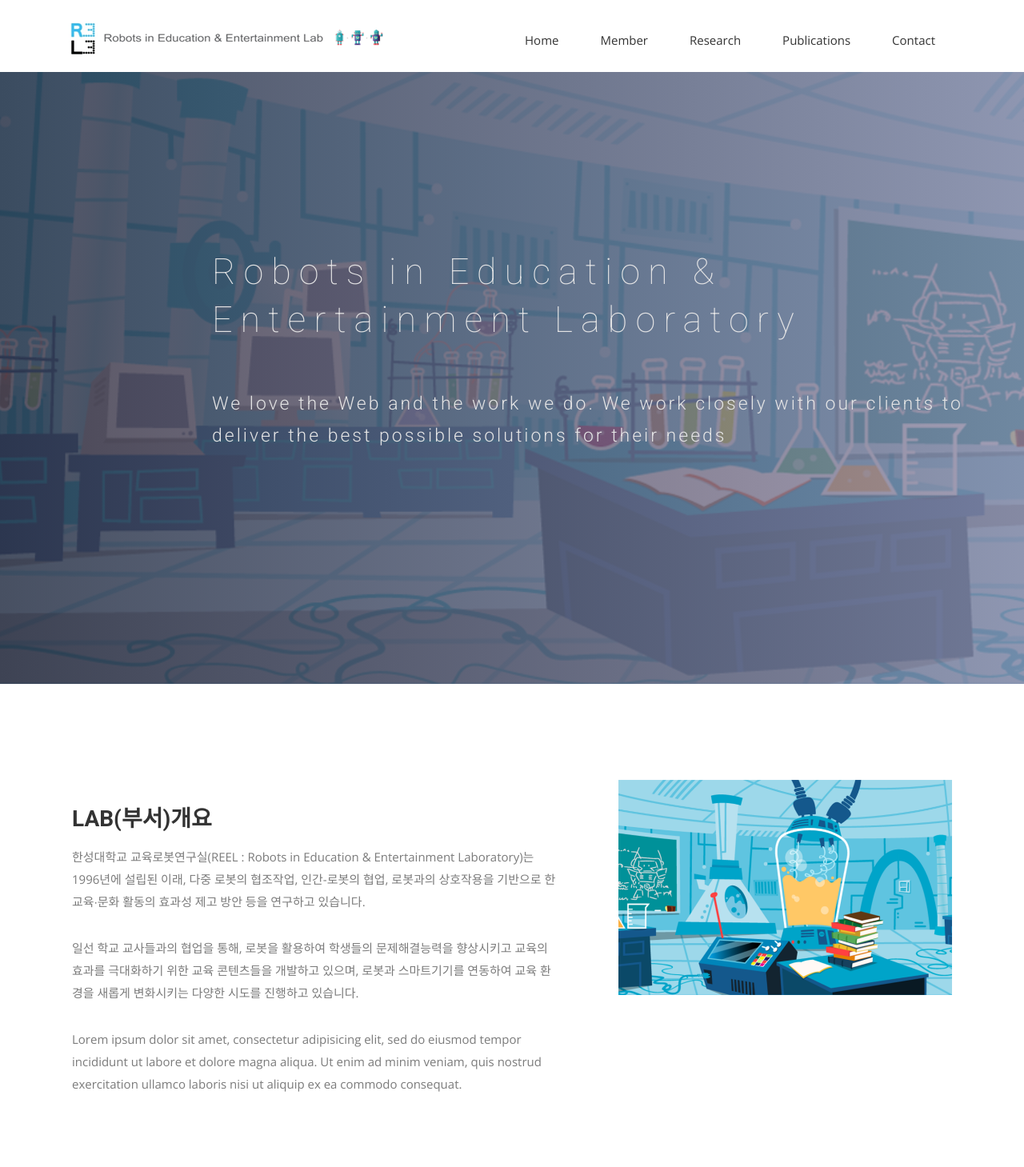
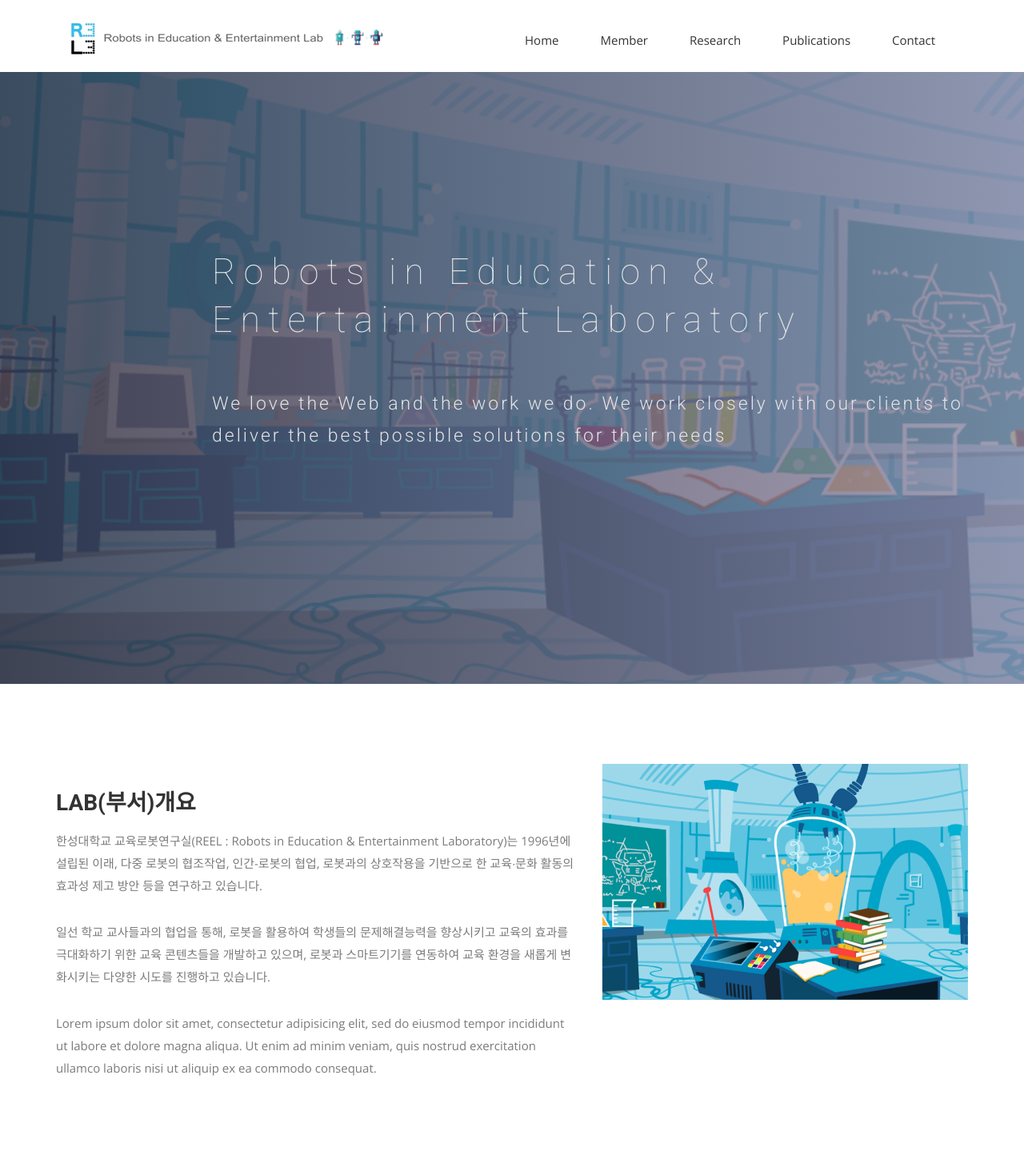
Before and after one commit to reelmaster/Reel-web, a Jekyll site: the page built from index.html, in a window 1280 px wide. Shown: the top 1459 px of the page at 80% size. Built offline with Jekyll 4.4.1, drawn with Linux system fonts in a browser that asks for light colours; nearby versions of some CDN libraries; some web fonts are replaced; grey boxes are pictures that could not be loaded.

Commit message:
updated
updated

```diff
--- a/css/reel.css
+++ b/css/reel.css
@@ -139,9 +139,6 @@ font header .navbar-default .navbar-nav li a:hover {
 --*/
 #intro {
   padding: 100px 0;
-}
-#intro .block{
-  padding:20px;
 }
 #intro .block h2 {
   padding-top: 35px;
```
